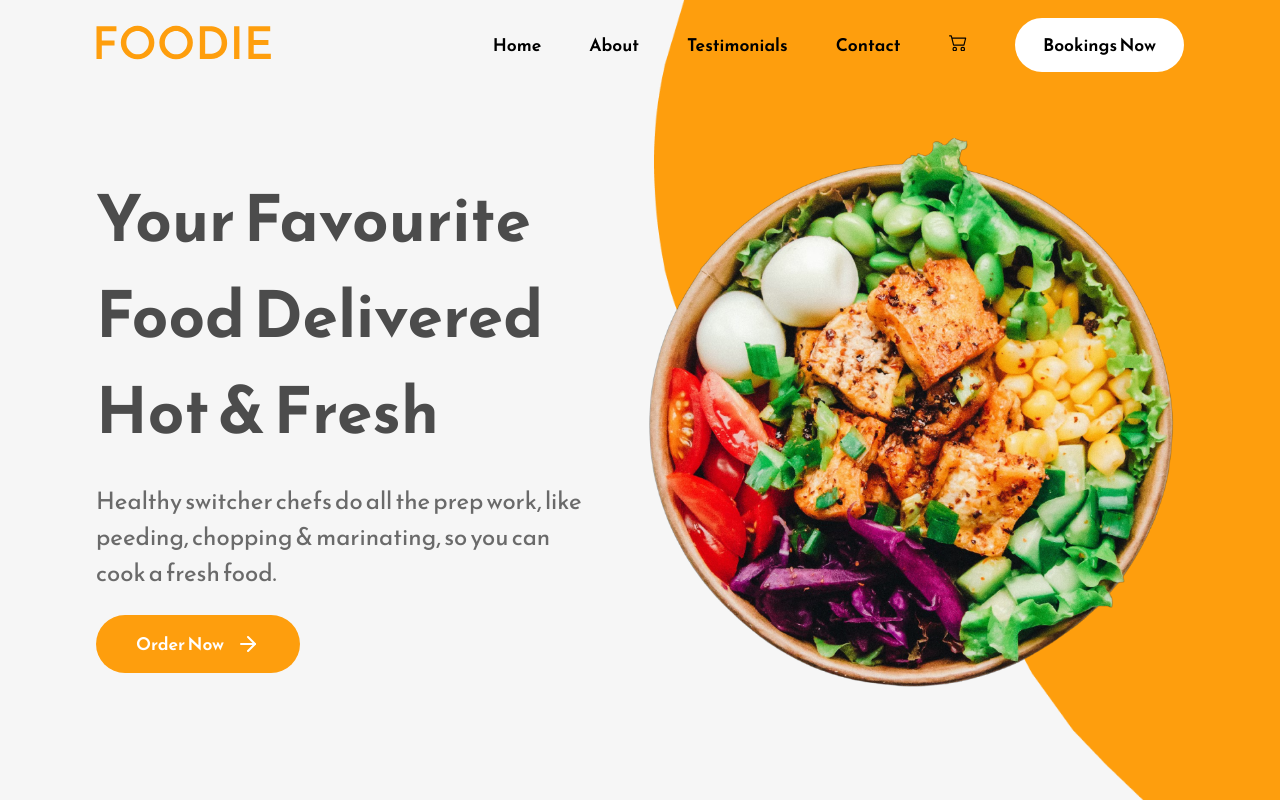
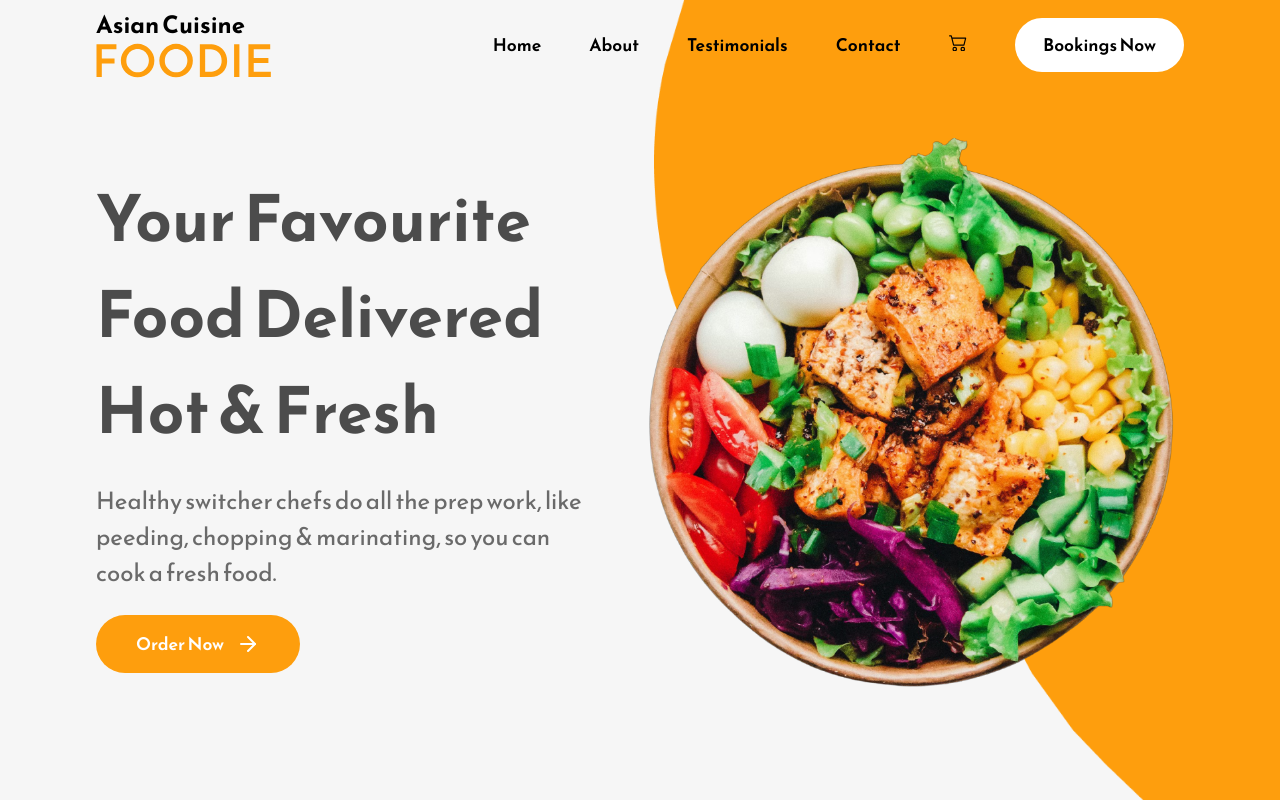
Before and after one commit to vasavinellore/asiancuisine, a React (Create React App) app: page / in a window 1280 px wide. Shown: the top 800 px of the page. Built offline with nearby package versions, Linux system fonts and the light colour scheme.

Commit message:
Update Navbar.js

```diff
--- a/src/Components/Navbar.js
+++ b/src/Components/Navbar.js
@@ -44,6 +44,7 @@ const Navbar = () => {
   return (
     <nav>
       <div className="nav-logo-container">
+    <h2>Asian Cuisine</h2>
         <img src={Logo} alt="" />
       </div>
       <div className="navbar-links-container">
```
